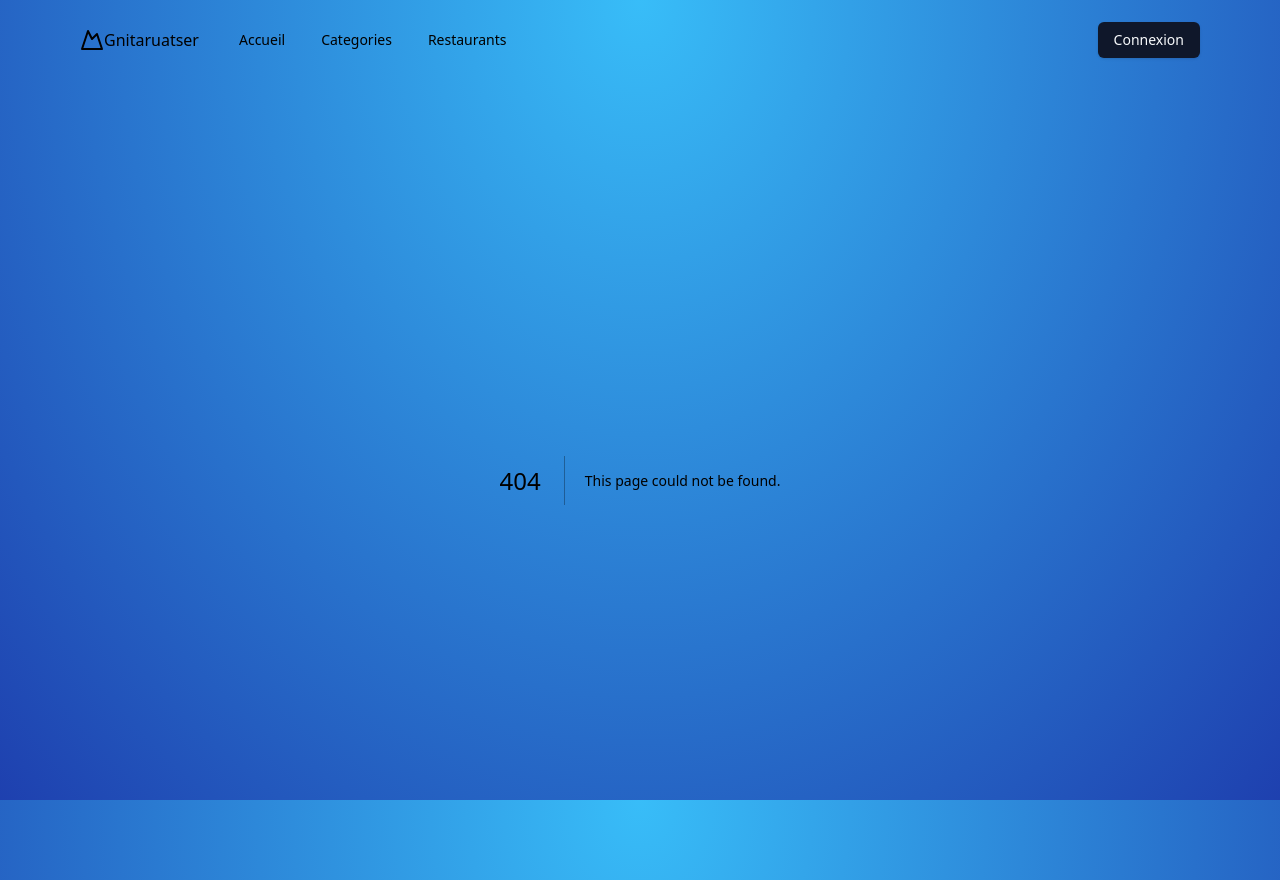
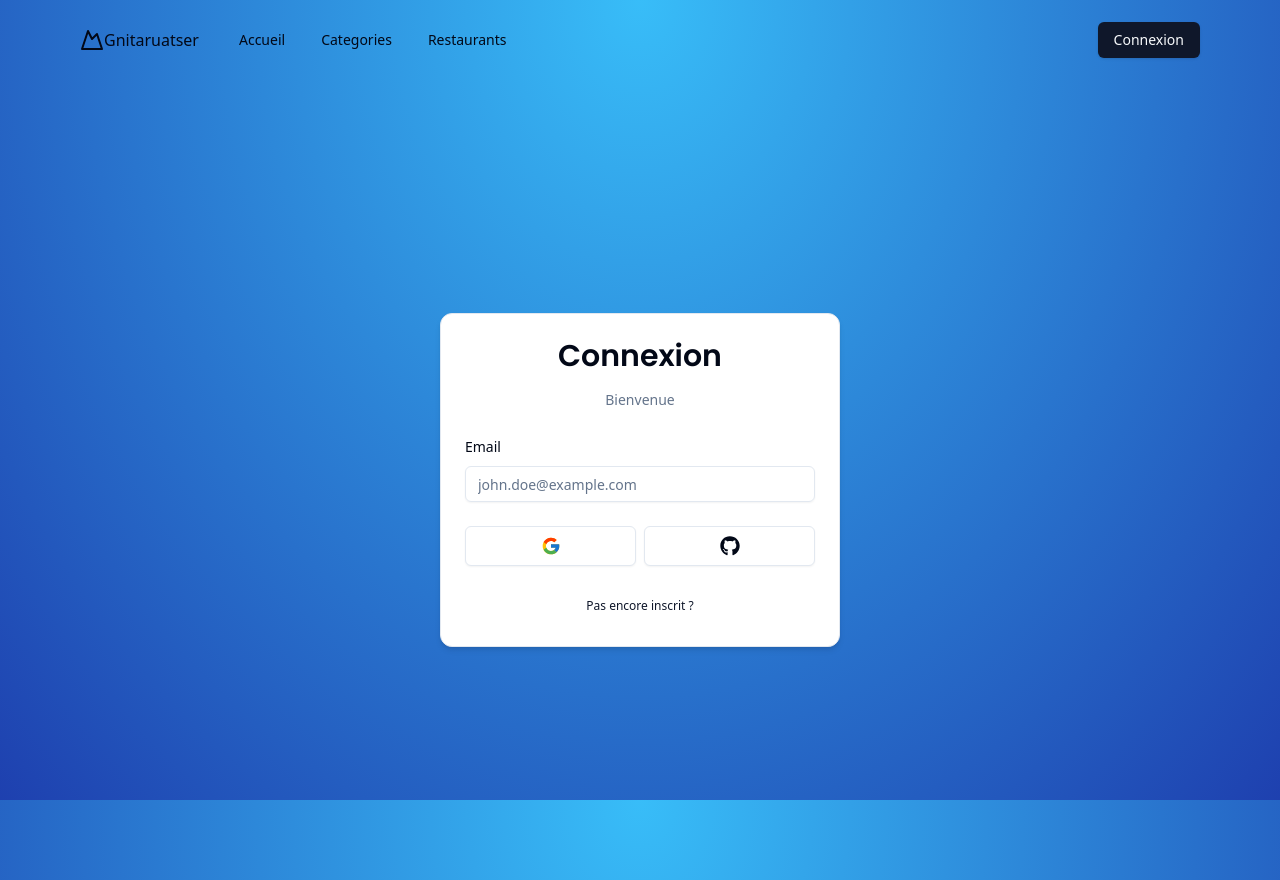
Before and after one commit to gregmaax/restaurating-react, a Next.js app: page /auth/login in a window 1280 px wide. Before the commit this address had no page. Built offline with nearby package versions, Linux system fonts and the light colour scheme.

Commit message:
auth card + starting login form

```diff
--- a/package.json
+++ b/package.json
@@ -33,6 +33,7 @@
     "react": "^18.3.0",
     "react-dom": "^18.3.0",
     "react-hook-form": "^7.52.1",
+    "react-icons": "^5.2.1",
     "sonner": "^1.5.0",
     "tailwind-merge": "^2.3.0",
     "tailwindcss-animate": "^1.0.7",
--- /dev/null
+++ b/src/app/auth/layout.tsx
@@ -0,0 +1,15 @@
+export const metadata = {
+  title: "Restaurating",
+  description: "Next.js playground for a restaurant app",
+  icons: [{ rel: "icon", url: "./favicon.ico" }],
+};
+
+export default function AuthLayout({
+  children,
+}: {
+  children: React.ReactNode;
+}) {
+  return (
+    <div className="flex h-full items-center justify-center">{children}</div>
+  );
+}
--- /dev/null
+++ b/src/app/auth/login/page.tsx
@@ -0,0 +1,6 @@
+import CardWrapper from "~/components/auth/card-wrapper";
+import LoginForm from "~/components/auth/login-form";
+
+export default function LoginPage() {
+  return <LoginForm />;
+}
--- a/src/app/page.tsx
+++ b/src/app/page.tsx
@@ -1,4 +1,5 @@
 import { Poppins } from "next/font/google";
+import LoginButton from "~/components/auth/login-button";
 import { Button } from "~/components/ui/button";
 import { cn } from "~/lib/utils";
 
@@ -17,13 +18,15 @@ export default function HomePage() {
             font.className,
           )}
         >
-          Restaurating
+          🍽️ Restaurating
         </h1>
         <p>Gardez trace et notez vos restaurants.</p>
         <div>
-          <Button variant={"secondary"} size={"lg"}>
-            Connexion
-          </Button>
+          <LoginButton>
+            <Button variant={"secondary"} size={"lg"}>
+              Connexion
+            </Button>
+          </LoginButton>
         </div>
       </div>
     </main>
--- /dev/null
+++ b/src/components/auth/back-button.tsx
@@ -0,0 +1,17 @@
+"use client";
+
+import Link from "next/link";
+import { Button } from "../ui/button";
+
+interface BackButtonProps {
+  href: string;
+  label: string;
+}
+
+export default function BackButton({ href, label }: BackButtonProps) {
+  return (
+    <Button variant={"link"} className="w-full font-normal" size={"sm"} asChild>
+      <Link href={href}>{label}</Link>
+    </Button>
+  );
+}
--- /dev/null
+++ b/src/components/auth/card-wrapper.tsx
@@ -0,0 +1,45 @@
+"use client";
+
+import React from "react";
+import {
+  Card,
+  CardContent,
+  CardFooter,
+  CardHeader,
+} from "~/components/ui/card";
+import Header from "~/components/auth/header";
+import Social from "~/components/auth/social";
+import BackButton from "~/components/auth/back-button";
+
+interface CardWrapperProps {
+  children: React.ReactNode;
+  headerLabel: string;
+  backButtonLabel: string;
+  backButtonHref: string;
+  showSocial?: boolean;
+}
+
+export default function CardWrapper({
+  children,
+  headerLabel,
+  backButtonLabel,
+  backButtonHref,
+  showSocial,
+}: CardWrapperProps) {
+  return (
+    <Card className="w-[400px] shadow-md">
+      <CardHeader>
+        <Header label={headerLabel} />
+      </CardHeader>
+      <CardContent>{children}</CardContent>
+      {showSocial && (
+        <CardFooter>
+          <Social />
+        </CardFooter>
+      )}
+      <CardFooter>
+        <BackButton label={backButtonLabel} href={backButtonHref} />
+      </CardFooter>
+    </Card>
+  );
+}
--- /dev/null
+++ b/src/components/auth/header.tsx
@@ -0,0 +1,22 @@
+import { Poppins } from "next/font/google";
+import { cn } from "~/lib/utils";
+
+const font = Poppins({
+  subsets: ["latin"],
+  weight: ["600"],
+});
+
+interface HeaderProps {
+  label: string;
+}
+
+export default function Header({ label }: HeaderProps) {
+  return (
+    <div className="flex w-full flex-col items-center justify-center gap-y-4">
+      <h1 className={cn("text-3xl font-semibold", font.className)}>
+        Connexion
+      </h1>
+      <p className="text-sm text-muted-foreground">{label}</p>
+    </div>
+  );
+}
--- /dev/null
+++ b/src/components/auth/login-button.tsx
@@ -0,0 +1,30 @@
+"use client";
+
+import { useRouter } from "next/navigation";
+import React from "react";
+
+interface LoginButtonProps {
+  children: React.ReactNode;
+  mode?: "modal" | "redirect";
+  asChild?: boolean;
+}
+
+export default function LoginButton({
+  children,
+  mode = "redirect",
+  asChild,
+}: LoginButtonProps) {
+  const router = useRouter();
+  const onClick = () => {
+    router.push("/auth/login");
+  };
+
+  if (mode === "modal") {
+    return <span>TODO: Implement modal</span>;
+  }
+  return (
+    <span onClick={onClick} className="cursor-pointer">
+      {children}
+    </span>
+  );
+}
--- /dev/null
+++ b/src/components/auth/login-form.tsx
@@ -0,0 +1,56 @@
+"use client";
+
+import { useForm } from "react-hook-form";
+import CardWrapper from "~/components/auth/card-wrapper";
+import { LoginSchema } from "~/schemas";
+import * as z from "zod";
+import { zodResolver } from "@hookform/resolvers/zod";
+import {
+  Form,
+  FormControl,
+  FormField,
+  FormItem,
+  FormLabel,
+} from "~/components/ui/form";
+import { Input } from "../ui/input";
+
+export default function LoginForm() {
+  const form = useForm<z.infer<typeof LoginSchema>>({
+    resolver: zodResolver(LoginSchema),
+    defaultValues: {
+      email: "",
+      password: "",
+    },
+  });
+  return (
+    <CardWrapper
+      headerLabel="Bienvenue"
+      backButtonLabel="Pas encore inscrit ?"
+      backButtonHref="/auth/register"
+      showSocial
+    >
+      <Form {...form}>
+        <form onSubmit={form.handleSubmit(() => {})} className="space-y-6">
+          <div className="space-x-4">
+            <FormField
+              control={form.control}
+              name="email"
+              render={({ field }) => (
+                <FormItem>
+                  <FormLabel>Email</FormLabel>
+                  <FormControl>
+                    <Input
+                      {...field}
+                      placeholder="john.doe@example.com"
+                      type="email"
+                    />
+                  </FormControl>
+                </FormItem>
+              )}
+            />
+          </div>
+        </form>
+      </Form>
+    </CardWrapper>
+  );
+}
--- /dev/null
+++ b/src/components/auth/social.tsx
@@ -0,0 +1,32 @@
+"use client";
+
+import { FcGoogle } from "react-icons/fc";
+import { FaGithub } from "react-icons/fa";
+import { Button } from "../ui/button";
+
+export default function Social() {
+  return (
+    <div className="flex w-full items-center gap-x-2">
+      <Button
+        size={"lg"}
+        className="w-full"
+        variant={"outline"}
+        onClick={() => {
+          console.log("Google Auth");
+        }}
+      >
+        <FcGoogle className="h-5 w-5" />
+      </Button>
+      <Button
+        size={"lg"}
+        className="w-full"
+        variant={"outline"}
+        onClick={() => {
+          console.log("Github Auth");
+        }}
+      >
+        <FaGithub className="h-5 w-5" />
+      </Button>
+    </div>
+  );
+}
--- a/src/schemas/index.ts
+++ b/src/schemas/index.ts
@@ -1,4 +1,9 @@
 import { z } from "zod";
+
+export const LoginSchema = z.object({
+  email: z.string().email(),
+  password: z.string(),
+});
 
 export const CategorySchema = z.object({
   name: z
```
Also changed, not shown: 1 other file (tests, documents, lock files or other folders).
